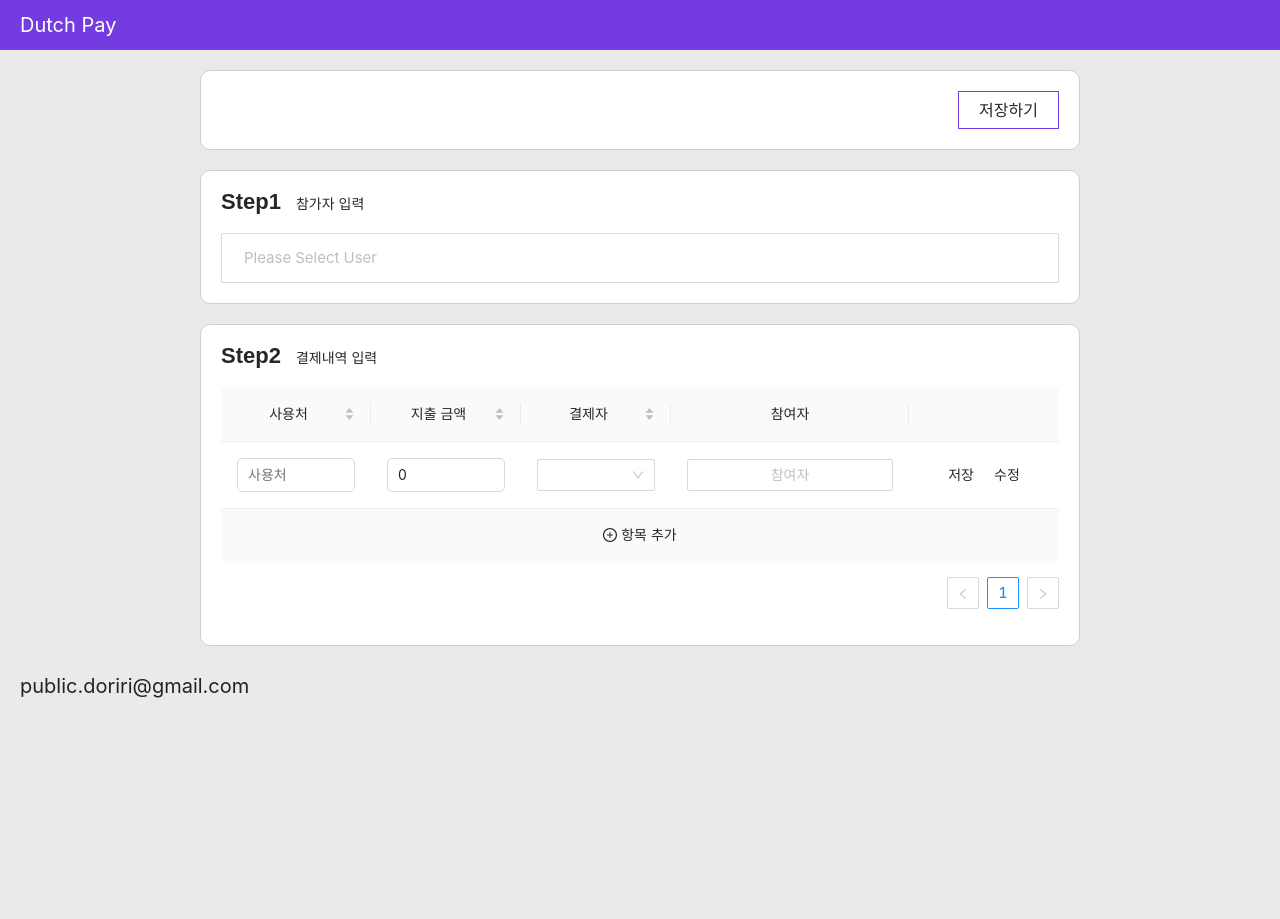
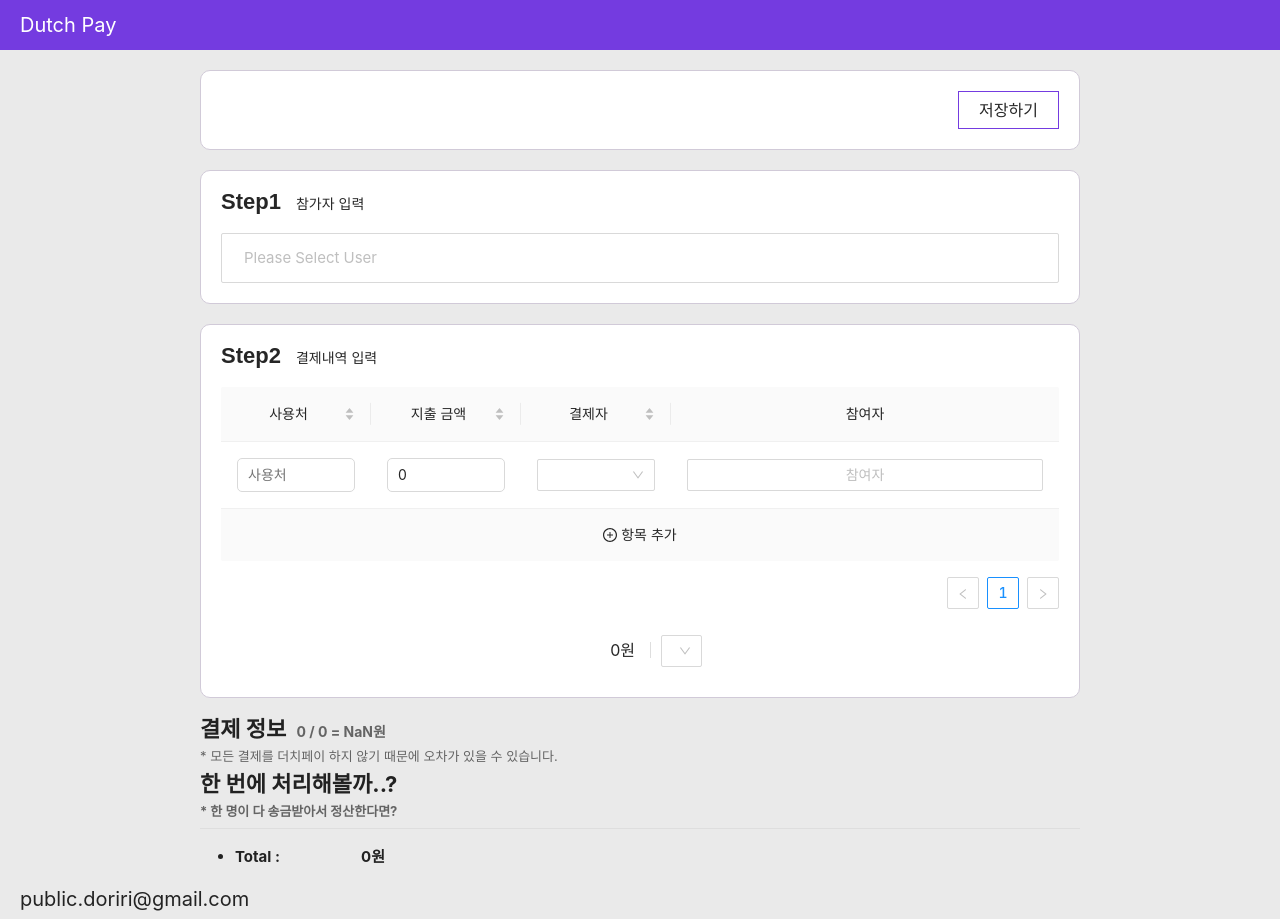
Before and after one commit to minhyeong-jang/dutch-pay, a React (Create React App) app: page / in a window 1280 px wide. Before the commit the page ends 800 px from the top, so only its background shows below. Built offline with nearby package versions, Linux system fonts and the light colour scheme.

Commit message:
feat: Payment Hooks 연동 및 Calculate 임시 출력

```diff
--- a/src/modules/dutch/components/Payment/PaymentTable.tsx
+++ b/src/modules/dutch/components/Payment/PaymentTable.tsx
@@ -14,7 +14,6 @@ interface Props {
   updatePaymentPrice(value: string, index: number): void;
   updatePayerName(selectedUser: string, index: number): void;
   updateParticipants(participants: string[], index: number): void;
-  // updatePayment(key: string, value: string, index: number): void;
 }
 export const PaymentTable: FC<Props> = ({
   paymentList,
@@ -31,16 +30,13 @@ export const PaymentTable: FC<Props> = ({
       align: 'center' as const,
       dataIndex: 'title',
       key: 'title',
-      render: (title: string, record: PaymentItem, index: number) =>
-        record.status !== 'complete' ? (
+      render: (title: string, record: PaymentItem, index: number) => (
         <StyledInput
           maxLength={15}
           placeholder="사용처"
           value={title}
           onChange={(e) => updateTitle(e.target.value, index)}
         />
-        ) : (
-          title
       ),
       sorter: true,
       title: '사용처',
@@ -49,14 +45,11 @@ export const PaymentTable: FC<Props> = ({
     {
       align: 'center' as const,
       dataIndex: 'paymentPrice',
-      render: (paymentPrice: number, record: PaymentItem, index: number) =>
-        record.status !== 'complete' ? (
+      render: (paymentPrice: number, record: PaymentItem, index: number) => (
         <StyledInput
           value={paymentPrice.toLocaleString()}
           onChange={(e) => updatePaymentPrice(e.target.value, index)}
         />
-        ) : (
-          paymentPrice.toLocaleString()
       ),
       sorter: true,
       title: '지출 금액',
@@ -66,16 +59,13 @@ export const PaymentTable: FC<Props> = ({
       align: 'center' as const,
       dataIndex: 'payerName',
       key: 'payerName',
-      render: (payerName: string, record: PaymentItem, index: number) =>
-        record.status !== 'complete' ? (
+      render: (payerName: string, record: PaymentItem, index: number) => (
         <SelectUser
           placeholder="결제자"
           userList={userList}
           value={payerName}
           onChange={(value) => updatePayerName(value, index)}
         />
-        ) : (
-          record.payerName
       ),
       sorter: true,
       title: '결제자',
@@ -85,8 +75,7 @@ export const PaymentTable: FC<Props> = ({
       align: 'center' as const,
       dataIndex: 'participants',
       key: 'participants',
-      render: (participants: string[], record: PaymentItem, index: number) =>
-        record.status !== 'complete' ? (
+      render: (participants: string[], record: PaymentItem, index: number) => (
         <SelectUserList
           changeSelect={(participants) =>
             updateParticipants(participants, index)
@@ -96,22 +85,8 @@ export const PaymentTable: FC<Props> = ({
           userList={userList}
           value={participants}
         />
-        ) : (
-          record.paymentPrice.toLocaleString()
       ),
       title: '참여자',
-    },
-    {
-      align: 'center' as const,
-      key: 'action',
-      render: () => (
-        <>
-          <StyledButton>저장</StyledButton>
-          <StyledButton>수정</StyledButton>
-        </>
-      ),
-      title: '',
-      width: 150,
     },
   ];
 
--- a/src/modules/dutch/containers/CalculateContainer.tsx
+++ b/src/modules/dutch/containers/CalculateContainer.tsx
@@ -1,10 +1,10 @@
 import React, { FC, useEffect, useMemo, useState } from 'react';
 import styled from 'styled-components';
 
-import { PaymentItem } from '../hooks';
+import { PaymentItem, UserItem } from '../hooks';
 
 interface Props {
-  userList: string[];
+  userList: UserItem[];
   paymentList: PaymentItem[];
 }
 interface CalculateObj {
@@ -25,28 +25,35 @@ export const CalculateContainer: FC<Props> = ({ userList, paymentList }) => {
   const [calculateList, setCalculateList] = useState<CalculateObj>({});
   const initialList = useMemo(
     () =>
-      userList.reduce(
-        (o, key) =>
+      userList
+        .map((item) => item.userName)
+        .reduce(
+          (o, key: string) =>
             Object.assign(o, {
               [key]: {
                 paymentTotal: 0,
                 tossList: userList.reduce(
-                (o, key) => Object.assign(o, { [key]: 0 }),
+                  (o, key: any) => Object.assign(o, { [key]: 0 }),
                   {},
                 ),
               },
             }),
           {},
         ),
-    [],
+    [userList],
   );
 
   useEffect(() => {
+    if (!Object.keys(initialList).length) return;
+
     const userPayment: CalculateObj = initialList;
     let allPaymentTotal = 0;
 
+    console.log(userPayment);
+
     paymentList.map((payment) => {
       const { paymentPrice, participants, payerName } = payment;
+      if (!paymentPrice || !payerName || !participants.length) return;
       const perPersonPayment = paymentPrice / participants.length;
       const payerInfo = userPayment[payerName];
       allPaymentTotal += paymentPrice;
@@ -71,17 +78,19 @@ export const CalculateContainer: FC<Props> = ({ userList, paymentList }) => {
     });
     setCalculateList(userPayment);
     setAllPaymentTotal(allPaymentTotal);
-  }, []);
+  }, [paymentList, initialList]);
 
   useEffect(() => {
     const allTossList: TossObj = { totalPrice: 0 };
 
     userList.map((user) => {
       Object.keys(calculateList).map((payer) => {
-        const floorToss = Math.floor(calculateList[payer].tossList[user]);
+        const floorToss = Math.floor(
+          calculateList[payer].tossList[user.userName],
+        );
         allTossList['totalPrice'] += floorToss;
-        allTossList[user] = allTossList[user]
-          ? allTossList[user] + floorToss
+        allTossList[user.userName] = allTossList[user.userName]
+          ? allTossList[user.userName] + floorToss
           : floorToss;
       });
     });
--- a/src/modules/dutch/containers/DutchContainer.tsx
+++ b/src/modules/dutch/containers/DutchContainer.tsx
@@ -1,8 +1,9 @@
-import React, { FC, useState } from 'react';
+import React, { FC } from 'react';
 import styled from 'styled-components';
 
-import { TemplateHeader, TemplateOptions } from '../components/Layout';
+import { TemplateOptions } from '../components/Layout';
 import { usePaymentList, useUserList } from '../hooks';
+import { CalculateContainer } from './CalculateContainer';
 import { PaymentListContainer } from './PaymentListContainer';
 import { UserListContainer } from './UserListContainer';
 
@@ -11,8 +12,10 @@ export const DutchContainer: FC = () => {
   const {
     paymentList,
     addPayment,
-    removePayment,
-    editPayment,
+    updateParticipants,
+    updatePayerName,
+    updatePaymentPrice,
+    updateTitle,
   } = usePaymentList();
 
   return (
@@ -23,7 +26,16 @@ export const DutchContainer: FC = () => {
         removeUser={removeUser}
         userList={userList}
       />
-      <PaymentListContainer paymentList={paymentList} userList={userList} />
+      <PaymentListContainer
+        addPayment={addPayment}
+        paymentList={paymentList}
+        updateParticipants={updateParticipants}
+        updatePayerName={updatePayerName}
+        updatePaymentPrice={updatePaymentPrice}
+        updateTitle={updateTitle}
+        userList={userList}
+      />
+      <CalculateContainer paymentList={paymentList} userList={userList} />
     </StyledContainer>
   );
 };
--- a/src/modules/dutch/containers/PaymentListContainer.tsx
+++ b/src/modules/dutch/containers/PaymentListContainer.tsx
@@ -1,73 +1,44 @@
-import React, { FC, useEffect, useState } from 'react';
+import { Select } from 'antd';
+import React, { FC } from 'react';
 import styled from 'styled-components';
 
-import { formatNumber } from '../../../utils';
 import { StepHeader } from '../components/Layout';
 import { PaymentTable } from '../components/Payment';
-import { initialPaymentItem, PaymentItem, UserItem } from '../hooks';
+import { PaymentItem, UserItem } from '../hooks';
 
 interface Props {
   userList: UserItem[];
   paymentList: PaymentItem[];
+  addPayment(): void;
+  updateTitle(value: string, index: number): void;
+  updatePaymentPrice(value: string, index: number): void;
+  updatePayerName(selectedUser: string, index: number): void;
+  updateParticipants(participants: string[], index: number): void;
 }
 
-export const PaymentListContainer: FC<Props> = ({ userList, paymentList }) => {
-  const [localPaymentList, setLocalPaymentList] = useState(paymentList);
-
-  useEffect(() => {
-    if (!localPaymentList.length) {
-      setLocalPaymentList([initialPaymentItem()]);
-    }
-  }, []);
-
-  const addPayment = () => {
-    setLocalPaymentList([...localPaymentList, initialPaymentItem()]);
-  };
-  const updateTitle = (value: string, index: number) => {
-    const items = [...localPaymentList];
-    items[index]['title'] = value;
-    setLocalPaymentList(items);
-  };
-  const updatePaymentPrice = (value: string, index: number) => {
-    const items = [...localPaymentList];
-    items[index]['paymentPrice'] = formatNumber(value);
-    setLocalPaymentList(items);
-  };
-  const updatePayerName = (selectedUser: string, index: number) => {
-    const items = [...localPaymentList];
-    items[index]['payerName'] = selectedUser;
-    setLocalPaymentList(items);
-  };
-  const updateParticipants = (value: string[], index: number) => {
-    const items = [...localPaymentList];
-    console.log(value);
-    items[index]['participants'] = value;
-    setLocalPaymentList(items);
-  };
-
-  // const updatePayment = (
-  //   key: keyof PaymentItem,
-  //   value: keyof typeof PaymentItem,
-  //   index: number,
-  // ) => {
-  //   const items = [...localPaymentList];
-  //   items[index][key] = value;
-  //   setLocalPaymentList(items);
-  // };
-
+export const PaymentListContainer: FC<Props> = ({
+  userList,
+  paymentList,
+  addPayment,
+  updateTitle,
+  updatePaymentPrice,
+  updatePayerName,
+  updateParticipants,
+}) => {
   return (
     <StyledSection>
       <StepHeader description="결제내역 입력" title="Step2" />
       <PaymentTable
         addPayment={addPayment}
-        paymentList={localPaymentList}
+        paymentList={paymentList}
         updateParticipants={updateParticipants}
         updatePayerName={updatePayerName}
         updatePaymentPrice={updatePaymentPrice}
         updateTitle={updateTitle}
         userList={userList}
       />
-      {/* <StyledPaymentUl>
+
+      <StyledPaymentUl>
         {paymentList.map((payment, index) => (
           <StyledPaymentLi key={index}>
             <StyledPaymentTitle>{payment.title}</StyledPaymentTitle>
@@ -77,20 +48,20 @@ export const PaymentListContainer: FC<Props> = ({ userList, paymentList }) => {
             </StyledPaymentPrice>
             <StyledPaymentParticipants>
               <Select
-                mode='multiple'
+                mode="multiple"
+                options={payment.participants.map((participant, index) => ({
+                  label: index,
+                  value: participant,
+                }))}
+                style={{ width: '100%' }}
+                // tagRender={tagRender}
+                value={payment.participants}
                 showArrow
-                tagRender={tagRender}
-                value={payment.participants}
-                style={{ width: "100%" }}
-                options={payment.participants.map((participant, index) => ({
-                  value: participant,
-                  label: index,
-                }))}
               />
             </StyledPaymentParticipants>
           </StyledPaymentLi>
         ))}
-      </StyledPaymentUl> */}
+      </StyledPaymentUl>
     </StyledSection>
   );
 };
--- a/src/modules/dutch/hooks/usePaymentList.tsx
+++ b/src/modules/dutch/hooks/usePaymentList.tsx
@@ -1,14 +1,12 @@
-import { useState } from 'react';
+import { useEffect, useState } from 'react';
 
-import { uuidv4 } from '../../../utils';
-
+import { formatNumber, uuidv4 } from '../../../utils';
 export interface PaymentItem {
   key: string;
   title: string;
   paymentPrice: number;
   payerName: string;
   participants: string[];
-  status: 'new' | 'update' | 'complete';
 }
 
 export const initialPaymentItem = (): PaymentItem => ({
@@ -16,28 +14,48 @@ export const initialPaymentItem = (): PaymentItem => ({
   participants: [],
   payerName: '',
   paymentPrice: 0,
-  status: 'new',
   title: '',
 });
 
 export const usePaymentList = () => {
   const [paymentList, setPaymentList] = useState<PaymentItem[]>([]);
 
+  useEffect(() => {
+    if (!paymentList.length) {
+      setPaymentList([initialPaymentItem()]);
+    }
+  }, []);
+
   const addPayment = () => {
-    console.log('test');
+    setPaymentList([...paymentList, initialPaymentItem()]);
   };
-  const removePayment = () => {
-    console.log('test');
+  const updateTitle = (value: string, index: number) => {
+    const items = [...paymentList];
+    items[index]['title'] = value;
+    setPaymentList(items);
   };
-  const editPayment = () => {
-    console.log('test');
+  const updatePaymentPrice = (value: string, index: number) => {
+    const items = [...paymentList];
+    items[index]['paymentPrice'] = formatNumber(value);
+    setPaymentList(items);
+  };
+  const updatePayerName = (selectedUser: string, index: number) => {
+    const items = [...paymentList];
+    items[index]['payerName'] = selectedUser;
+    setPaymentList(items);
+  };
+  const updateParticipants = (value: string[], index: number) => {
+    const items = [...paymentList];
+    items[index]['participants'] = value;
+    setPaymentList(items);
   };
 
   return {
     addPayment,
-    editPayment,
     paymentList,
-    removePayment,
-    setPaymentList,
+    updateParticipants,
+    updatePayerName,
+    updatePaymentPrice,
+    updateTitle,
   };
 };
--- a/src/modules/dutch/pages/DutchPage.tsx
+++ b/src/modules/dutch/pages/DutchPage.tsx
@@ -7,7 +7,6 @@ export const DutchPage: FC = () => {
   return (
     <DutchPageTemplate>
       <DutchContainer />
-      {/* <CalculateContainer userList={userList} paymentList={paymentList} /> */}
     </DutchPageTemplate>
   );
 };
```
Lines whose indentation alone changed are shown as unchanged.
